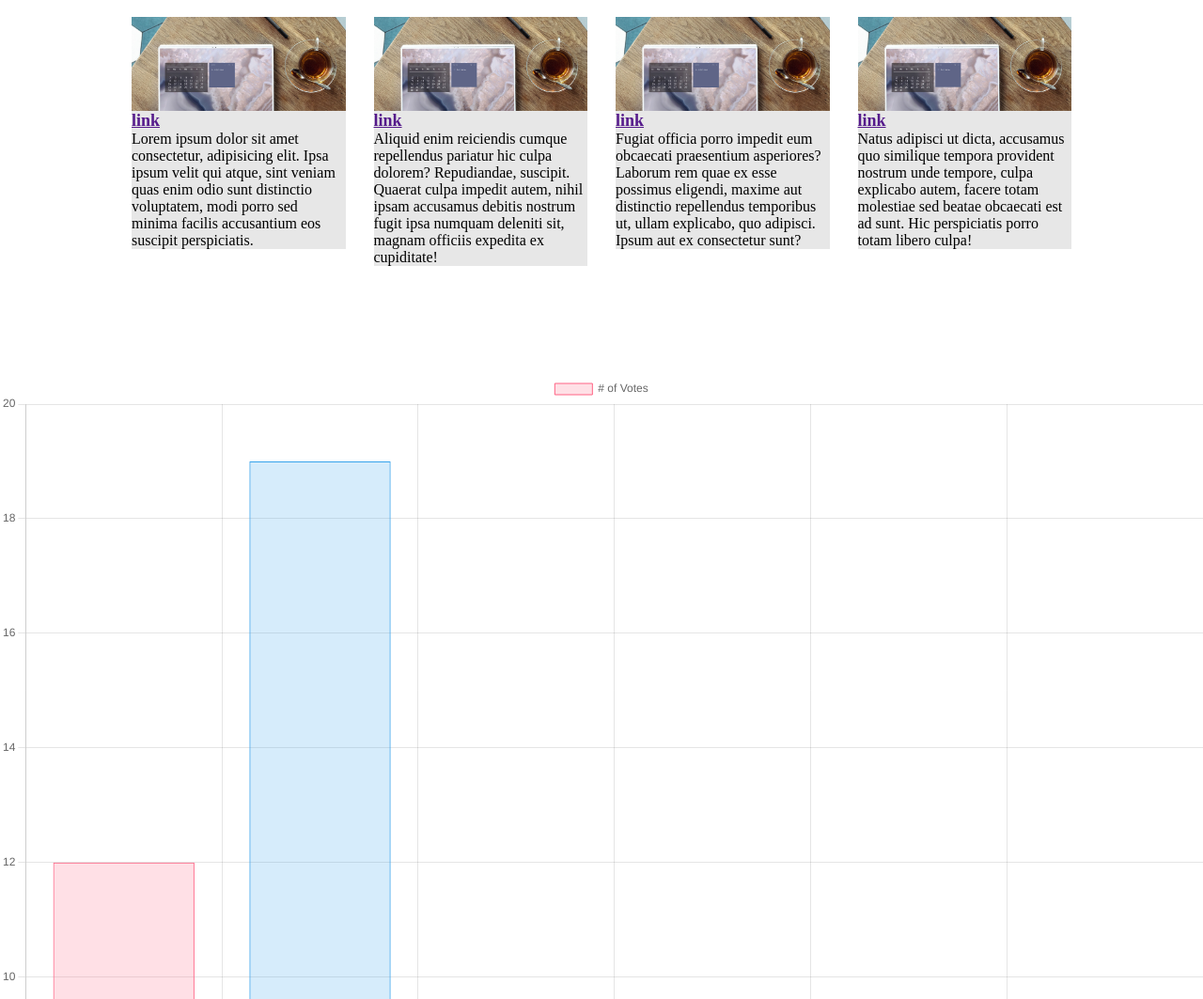
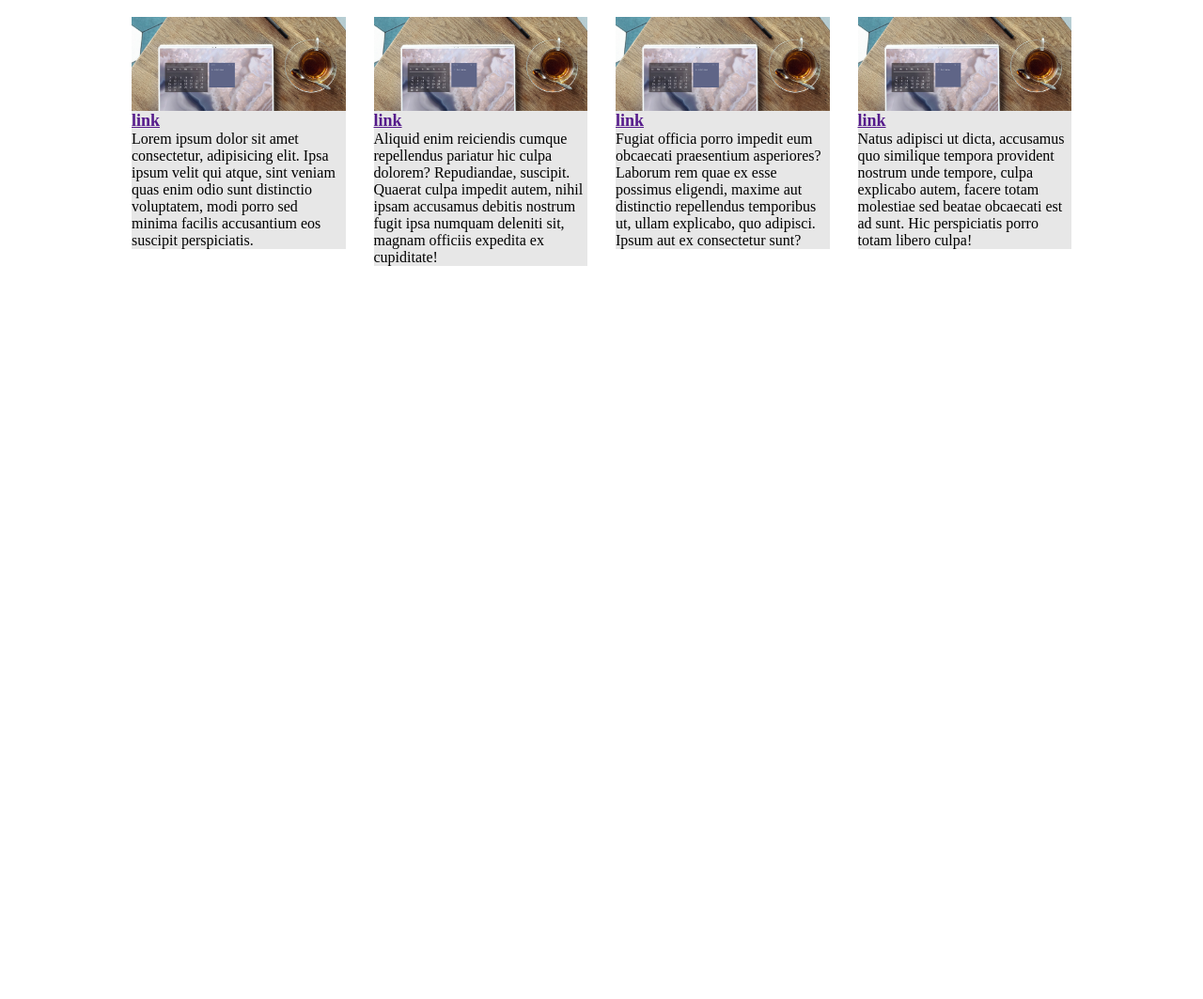
Before and after one commit to elshod/htmlproject, a plain HTML site: page index.html in a window 1280 px wide. Shown: the part 897-1960 px from the top of the page at 94% size. After the commit the page ends 1295 px from the top, so only its background shows below. Drawn offline with Linux system fonts and the light colour scheme.

Commit message:
canvasni o'chirdim

```diff
--- a/index.html
+++ b/index.html
@@ -55,7 +55,6 @@
             </div>
         </div>
     </section>
-    <canvas id="myChart" width="400" height="400"></canvas>
     <script src="js/splide.min.js"></script>
     <script src="js/chart.min.js"></script>
     <script src="js/app.js"></script>
```
